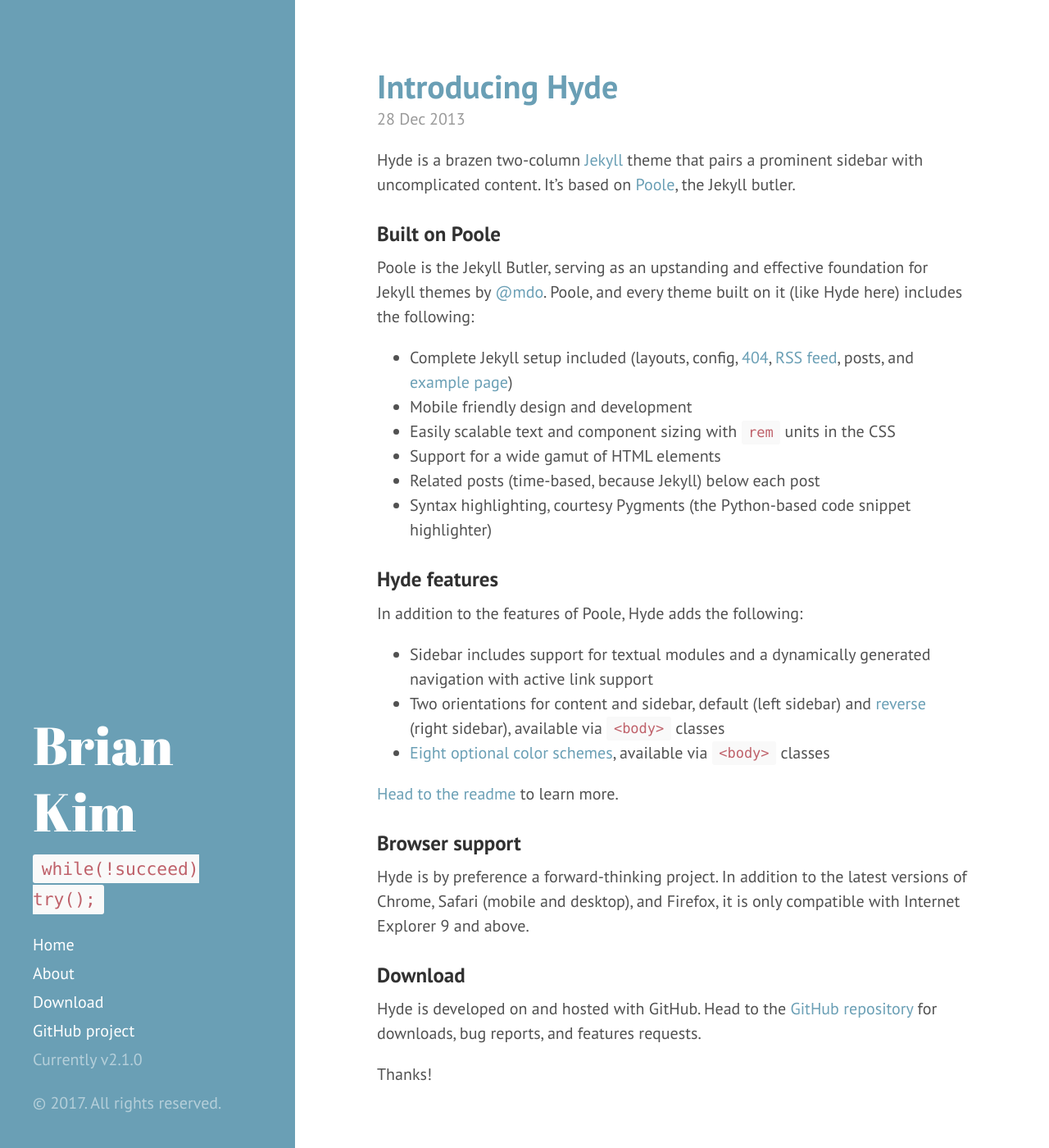
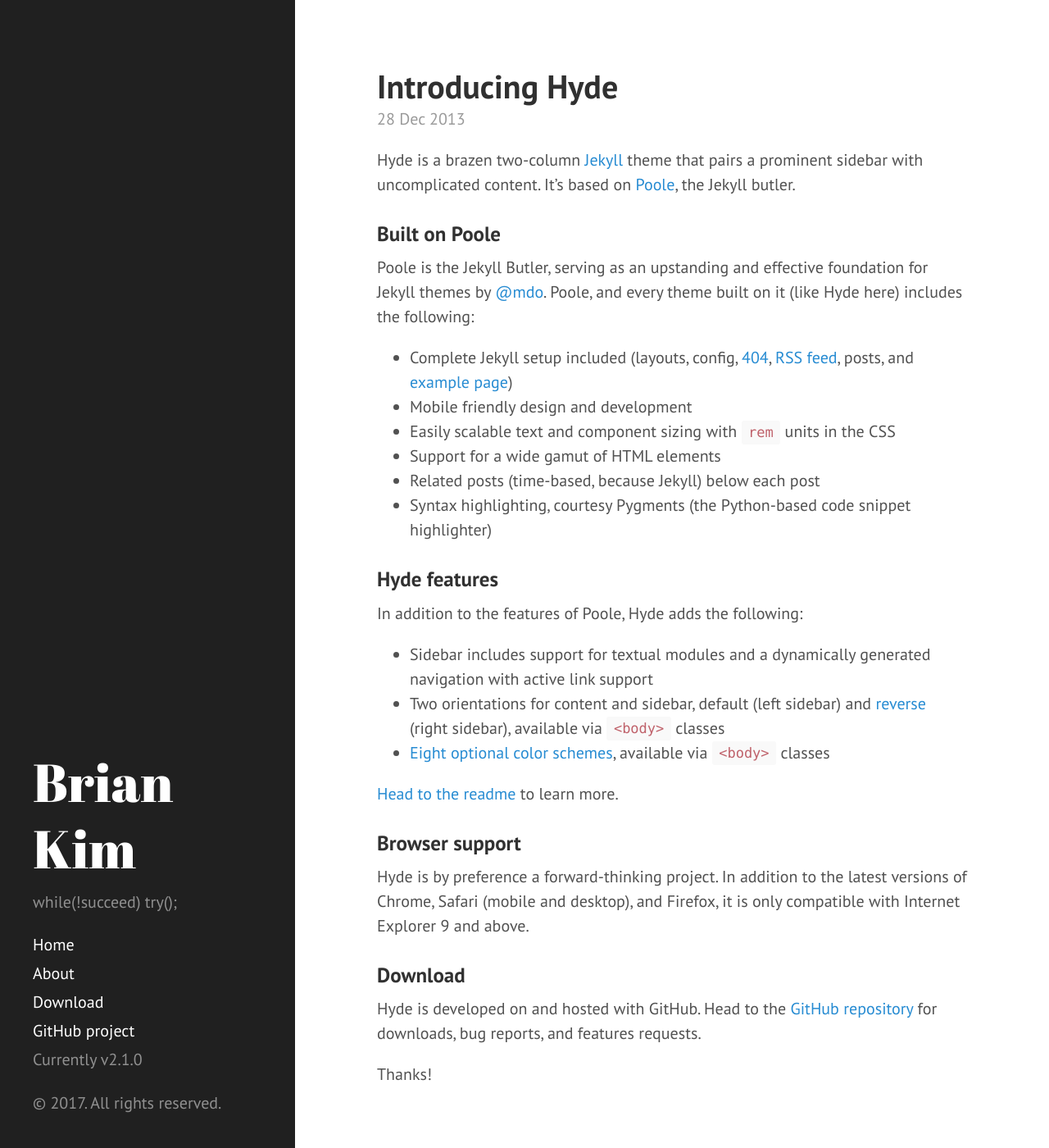
Before and after one commit to briank621/briank621.github.io, a Jekyll site: the page built from index.html, in a window 1280 px wide and 1400 px high. Shown: the whole window at 82% size. Built offline with Jekyll 4.4.1, drawn with Linux system fonts in a browser that asks for light colours; the list of posts is cut into pages by our own code.

Commit message:
Updated descriptions

```diff
--- a/_config.yml
+++ b/_config.yml
@@ -10,7 +10,7 @@
 # Setup
 title:            Brian Kim
 tagline:          'Aspiring programmer'
-description:      '<code> while(!succeed) try(); </code>'
+description:      'while(!succeed) try();'
 url:              http://briank621.github.io
 baseurl:          /
 
--- a/_includes/sidebar.html
+++ b/_includes/sidebar.html
@@ -6,7 +6,7 @@
           {{ site.title }}
         </a>
       </h1>
-      <p class="lead">{{ site.description }}</p>
+      <p>{{ site.description }}</p>
     </div>
 
     <nav class="sidebar-nav">
--- a/_layouts/default.html
+++ b/_layouts/default.html
@@ -3,7 +3,7 @@
 
   {% include head.html %}
 
-  <body class="theme-base-0d">
+  <body class="theme-base-00">
 
     {% include sidebar.html %}
 
--- a/public/css/poole.css
+++ b/public/css/poole.css
@@ -13,7 +13,6 @@
  * https://github.com/poole/poole.
  */
 
-
 /*
  * Contents
  *
@@ -28,7 +27,6 @@
  * Themes
  */
 
-
 /*
  * Body resets
  *
@@ -37,8 +35,8 @@
 
 * {
   -webkit-box-sizing: border-box;
-     -moz-box-sizing: border-box;
-          box-sizing: border-box;
+  -moz-box-sizing: border-box;
+  box-sizing: border-box;
 }
 
 html,
@@ -48,7 +46,7 @@
 }
 
 html {
-  font-family: "Helvetica Neue", Helvetica, Arial, sans-serif;
+  font-family: 'Helvetica Neue', Helvetica, Arial, sans-serif;
   font-size: 16px;
   line-height: 1.5;
 }
@@ -62,7 +60,7 @@
   color: #515151;
   background-color: #fff;
   -webkit-text-size-adjust: 100%;
-      -ms-text-size-adjust: 100%;
+  -ms-text-size-adjust: 100%;
 }
 
 /* No `:visited` state is required by default (browsers will use `a`) */
@@ -80,8 +78,13 @@
 }
 
 /* Headings */
-h1, h2, h3, h4, h5, h6 {
-  margin-bottom: .5rem;
+h1,
+h2,
+h3,
+h4,
+h5,
+h6 {
+  margin-bottom: 0.5rem;
   font-weight: bold;
   line-height: 1.25;
   color: #313131;
@@ -98,7 +101,9 @@
   margin-top: 1.5rem;
   font-size: 1.25rem;
 }
-h4, h5, h6 {
+h4,
+h5,
+h6 {
   margin-top: 1rem;
   font-size: 1rem;
 }
@@ -113,9 +118,10 @@
   color: #303030;
 }
 
-
 /* Lists */
-ul, ol, dl {
+ul,
+ol,
+dl {
   margin-top: 0;
   margin-bottom: 1rem;
 }
@@ -124,7 +130,7 @@
   font-weight: bold;
 }
 dd {
-  margin-bottom: .5rem;
+  margin-bottom: 0.5rem;
 }
 
 /* Misc */
@@ -150,10 +156,10 @@
 /* Code */
 code,
 pre {
-  font-family: Menlo, Monaco, "Courier New", monospace;
+  font-family: Menlo, Monaco, 'Courier New', monospace;
 }
 code {
-  padding: .25em .5em;
+  padding: 0.25em 0.5em;
   font-size: 85%;
   color: #bf616a;
   background-color: #f9f9f9;
@@ -164,7 +170,7 @@
   margin-top: 0;
   margin-bottom: 1rem;
   padding: 1rem;
-  font-size: .8rem;
+  font-size: 0.8rem;
   line-height: 1.4;
   white-space: pre;
   white-space: pre-wrap;
@@ -175,7 +181,6 @@
 pre code {
   padding: 0;
   font-size: 100%;
-  color: inherit;
   background-color: transparent;
 }
 
@@ -190,7 +195,7 @@
 
 /* Gist via GitHub Pages */
 .gist .gist-file {
-  font-family: Menlo, Monaco, "Courier New", monospace !important;
+  font-family: Menlo, Monaco, 'Courier New', monospace !important;
 }
 .gist .markdown-body {
   padding: 15px;
@@ -200,7 +205,7 @@
   background-color: transparent;
 }
 .gist .gist-file .gist-data {
-  font-size: .8rem !important;
+  font-size: 0.8rem !important;
   line-height: 1.4;
 }
 .gist code {
@@ -212,10 +217,10 @@
 
 /* Quotes */
 blockquote {
-  padding: .5rem 1rem;
-  margin: .8rem 0;
+  padding: 0.5rem 1rem;
+  margin: 0.8rem 0;
   color: #7a7a7a;
-  border-left: .25rem solid #e5e5e5;
+  border-left: 0.25rem solid #e5e5e5;
 }
 blockquote p:last-child {
   margin-bottom: 0;
@@ -243,14 +248,13 @@
 }
 td,
 th {
-  padding: .25rem .5rem;
+  padding: 0.25rem 0.5rem;
   border: 1px solid #e5e5e5;
 }
 tbody tr:nth-child(odd) td,
 tbody tr:nth-child(odd) th {
   background-color: #f9f9f9;
 }
-
 
 /*
  * Custom type
@@ -262,7 +266,6 @@
   font-size: 1.25rem;
   font-weight: 300;
 }
-
 
 /*
  * Messages
@@ -278,7 +281,6 @@
   background-color: #f9f9f9;
 }
 
-
 /*
  * Container
  *
@@ -287,12 +289,11 @@
 
 .container {
   max-width: 38rem;
-  padding-left:  1rem;
+  padding-left: 1rem;
   padding-right: 1rem;
-  margin-left:  auto;
+  margin-left: auto;
   margin-right: auto;
 }
-
 
 /*
  * Masthead
@@ -301,7 +302,7 @@
  */
 
 .masthead {
-  padding-top:    1rem;
+  padding-top: 1rem;
   padding-bottom: 1rem;
   margin-bottom: 3rem;
 }
@@ -319,7 +320,6 @@
   color: #c0c0c0;
   letter-spacing: 0;
 }
-
 
 /*
  * Posts and pages
@@ -377,7 +377,6 @@
   color: inherit;
 }
 
-
 /*
  * Pagination
  *
@@ -389,7 +388,7 @@
   overflow: hidden; /* clearfix */
   margin-left: -1rem;
   margin-right: -1rem;
-  font-family: "PT Sans", Helvetica, Arial, sans-serif;
+  font-family: 'PT Sans', Helvetica, Arial, sans-serif;
   color: #ccc;
   text-align: center;
 }
@@ -419,12 +418,12 @@
   }
   .pagination-item:first-child {
     margin-bottom: 0;
-    border-top-left-radius:    4px;
+    border-top-left-radius: 4px;
     border-bottom-left-radius: 4px;
   }
   .pagination-item:last-child {
     margin-left: -1px;
-    border-top-right-radius:    4px;
+    border-top-right-radius: 4px;
     border-bottom-right-radius: 4px;
   }
 }
```
